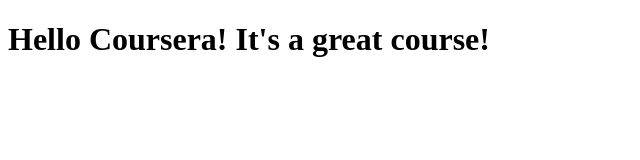
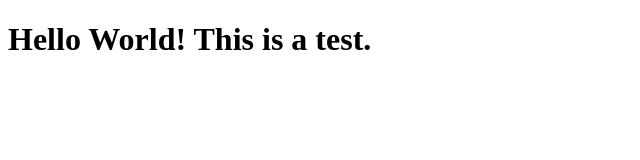
Before and after one commit to itsmariodias/coursera-webdev-course, a plain HTML site: page site/index.html in a window 1280 px wide. Shown: the whole page, without its empty margins (0-640 px from the left). Drawn offline with Linux system fonts and the light colour scheme.

Commit message:
Simple update

```diff
--- a/site/index.html
+++ b/site/index.html
@@ -4,6 +4,6 @@
 	<title>Hello Coursera!</title>
 </head>
 <body>
-<h1>Hello Coursera! It's a great course!</h1>
+<h1>Hello World! This is a test.</h1>
 </body>
 </html>
```
